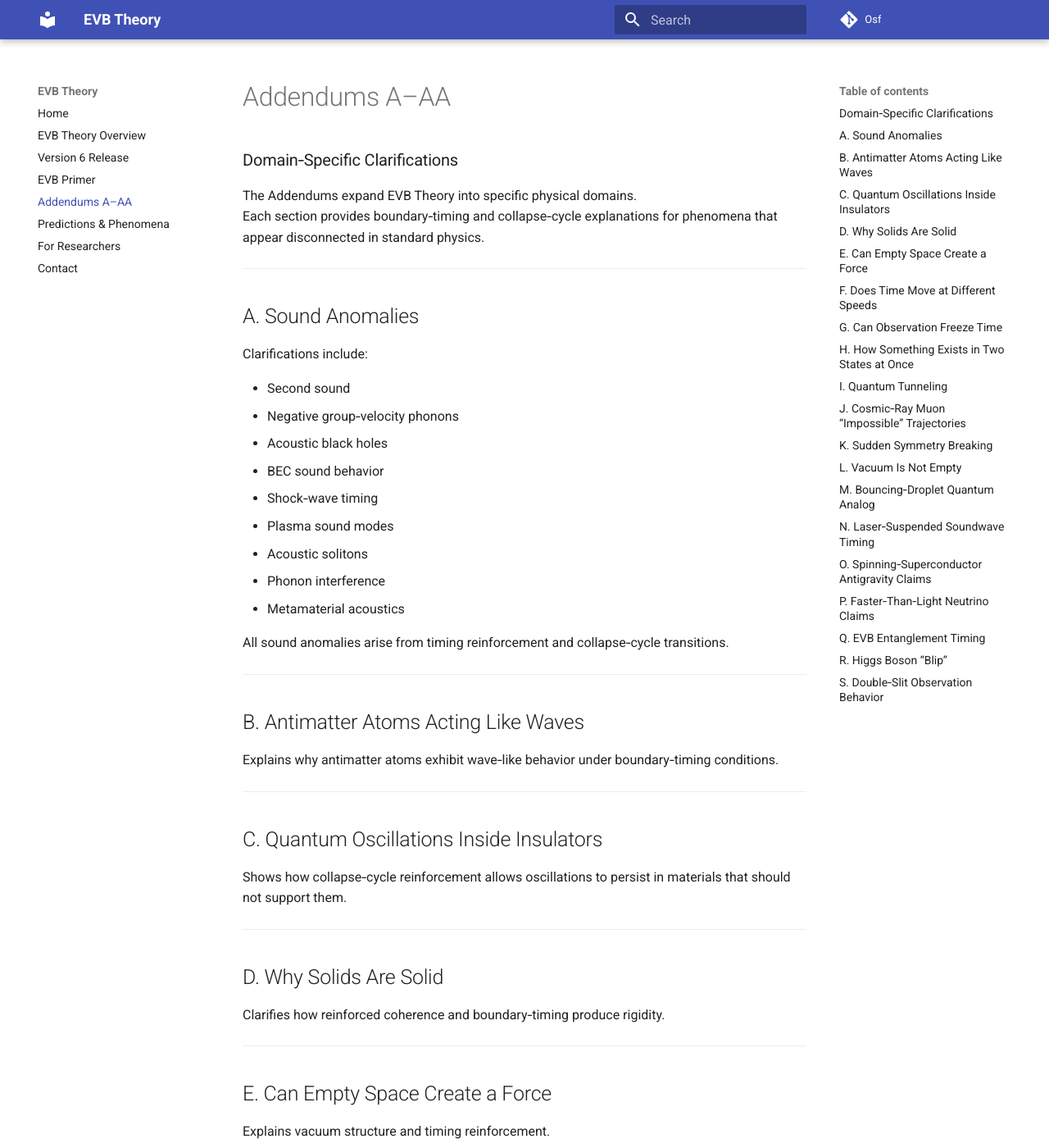
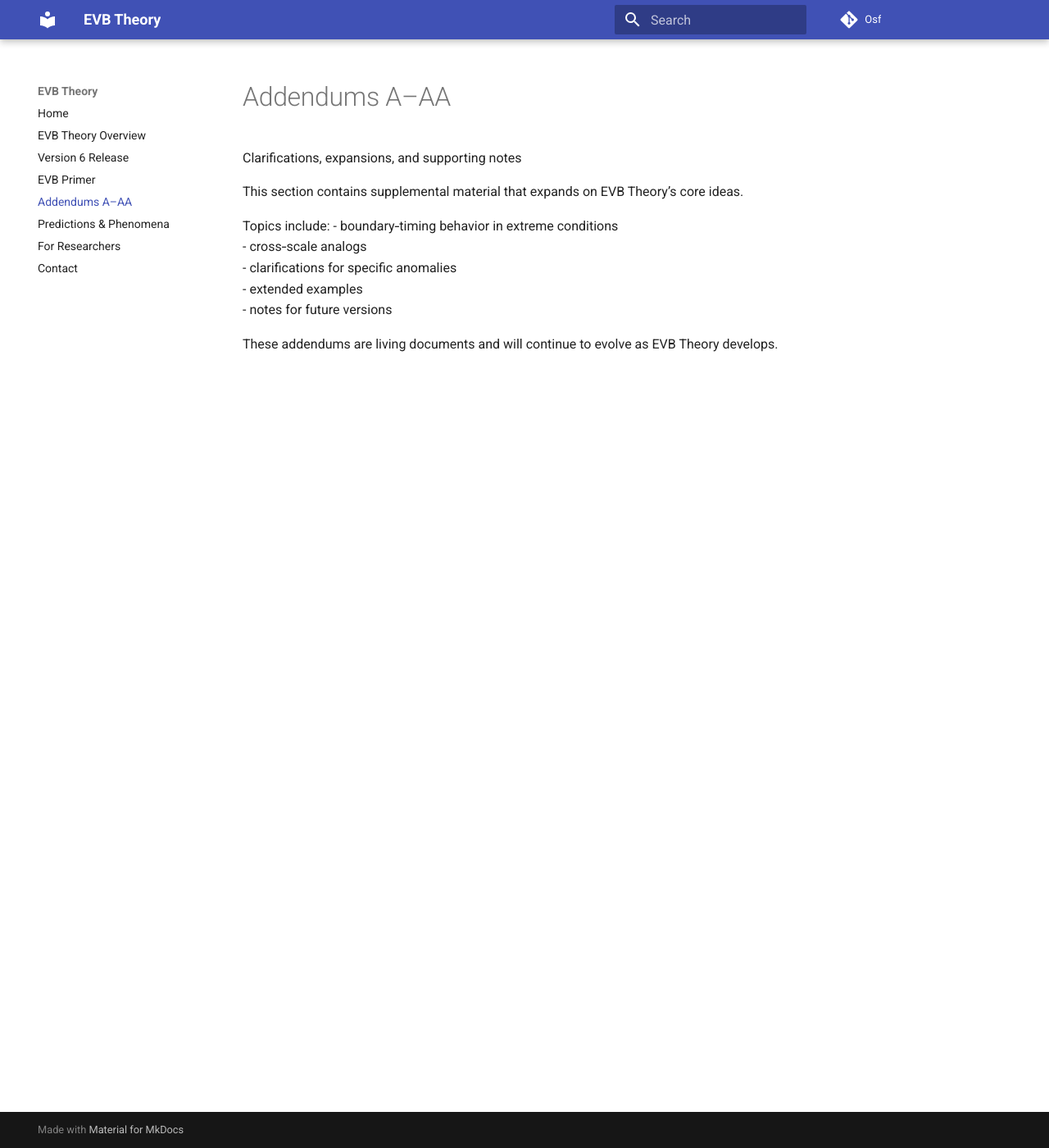
Before and after one commit to evbene/evb-theory, an MkDocs documentation site: the page built from docs/addendums.md, in a window 1280 px wide and 1400 px high. Shown: the whole window at 82% size. Built offline with MkDocs 1.6.1 and Material for MkDocs 9.7.7, drawn with Linux system fonts in a browser that asks for light colours; some of the changed text lies outside the part shown.

Commit message:
Update addendums.md

```diff
--- a/docs/addendums.md
+++ b/docs/addendums.md
@@ -1,117 +1,13 @@
 # Addendums A–AA
-### Domain‑Specific Clarifications
+Clarifications, expansions, and supporting notes
 
-The Addendums expand EVB Theory into specific physical domains.
-Each section provides boundary‑timing and collapse‑cycle explanations for phenomena that appear disconnected in standard physics.
+This section contains supplemental material that expands on EVB Theory’s core ideas.
 
----
+Topics include:
+- boundary‑timing behavior in extreme conditions
+- cross‑scale analogs
+- clarifications for specific anomalies
+- extended examples
+- notes for future versions
 
-## A. Sound Anomalies
-Clarifications include:
-
-- Second sound
-- Negative group‑velocity phonons
-- Acoustic black holes
-- BEC sound behavior
-- Shock‑wave timing
-- Plasma sound modes
-- Acoustic solitons
-- Phonon interference
-- Metamaterial acoustics
-
-All sound anomalies arise from timing reinforcement and collapse‑cycle transitions.
-
----
-
-## B. Antimatter Atoms Acting Like Waves
-Explains why antimatter atoms exhibit wave‑like behavior under boundary‑timing conditions.
-
----
-
-## C. Quantum Oscillations Inside Insulators
-Shows how collapse‑cycle reinforcement allows oscillations to persist in materials that should not support them.
-
----
-
-## D. Why Solids Are Solid
-Clarifies how reinforced coherence and boundary‑timing produce rigidity.
-
----
-
-## E. Can Empty Space Create a Force
-Explains vacuum structure and timing reinforcement.
-
----
-
-## F. Does Time Move at Different Speeds
-Boundary‑timing clarifies time‑rate differences across scales.
-
----
-
-## G. Can Observation Freeze Time
-Explains collapse‑cycle locking during measurement.
-
----
-
-## H. How Something Exists in Two States at Once
-Shows how reinforced and unreinforced states coexist before collapse.
-
----
-
-## I. Quantum Tunneling
-Explains tunneling as a timing‑reinforcement transition.
-
----
-
-## J. Cosmic‑Ray Muon “Impossible” Trajectories
-Clarifies timing‑rate reinforcement at relativistic speeds.
-
----
-
-## K. Sudden Symmetry Breaking
-Explains supercooled transitions using collapse‑cycle mechanics.
-
----
-
-## L. Vacuum Is Not Empty
-Shows how boundary‑timing structures exist even in apparent emptiness.
-
----
-
-## M. Bouncing‑Droplet Quantum Analog
-Clarifies boundary‑timing behavior in pilot‑wave analog systems.
-
----
-
-## N. Laser‑Suspended Soundwave Timing
-Explains reinforcement in optically trapped acoustic modes.
-
----
-
-## O. Spinning‑Superconductor Antigravity Claims
-Clarifies timing‑cycle misinterpretations in rotating superconductors.
-
----
-
-## P. Faster‑Than‑Light Neutrino Claims
-Explains boundary‑timing measurement artifacts.
-
----
-
-## Q. EVB Entanglement Timing
-Clarifies how entanglement fits into collapse‑cycle reinforcement.
-
----
-
-## R. Higgs Boson “Blip”
-Explains timing‑cycle reinforcement during particle detection.
-
----
-
-## S. Double‑Slit Observation Behavior
-Clarifies collapse‑cycle locking when measurement occurs.
-
----
-
-Each addendum expands the core EVB architecture into a specific domain.
-More sections will be added as Version 6 continues to grow.
+These addendums are living documents and will continue to evolve as EVB Theory develops.
```
